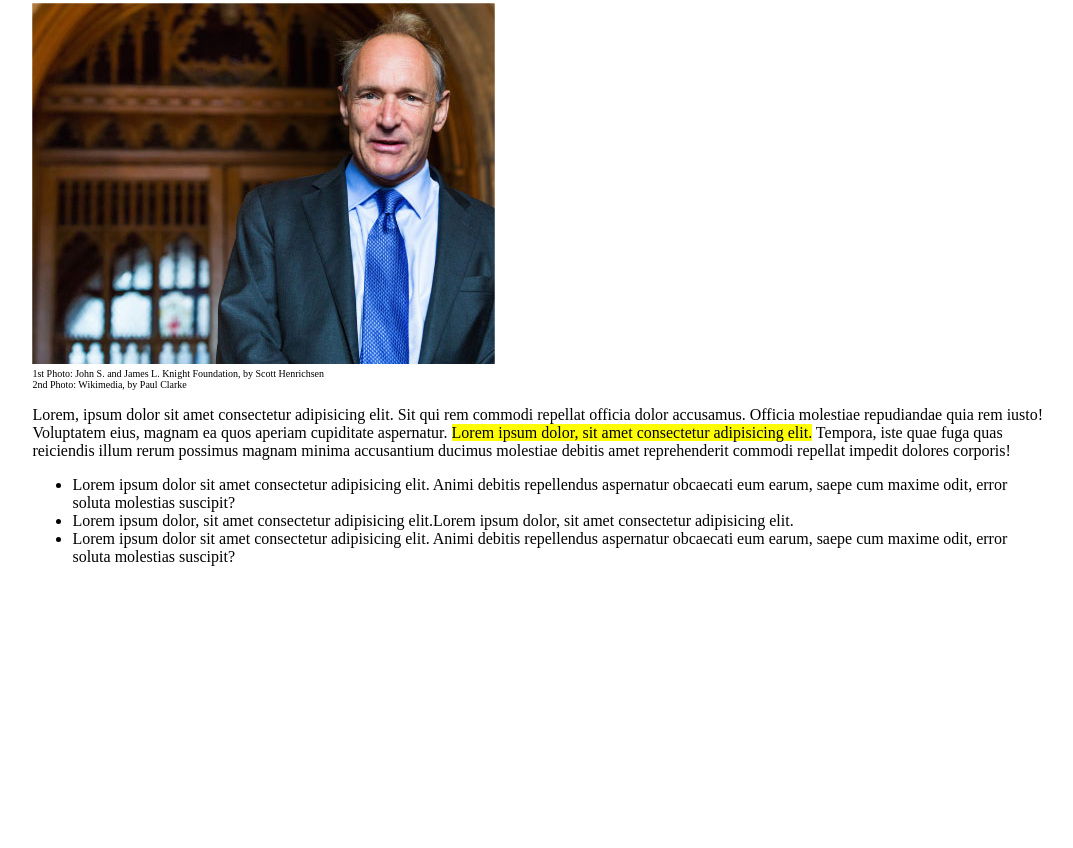
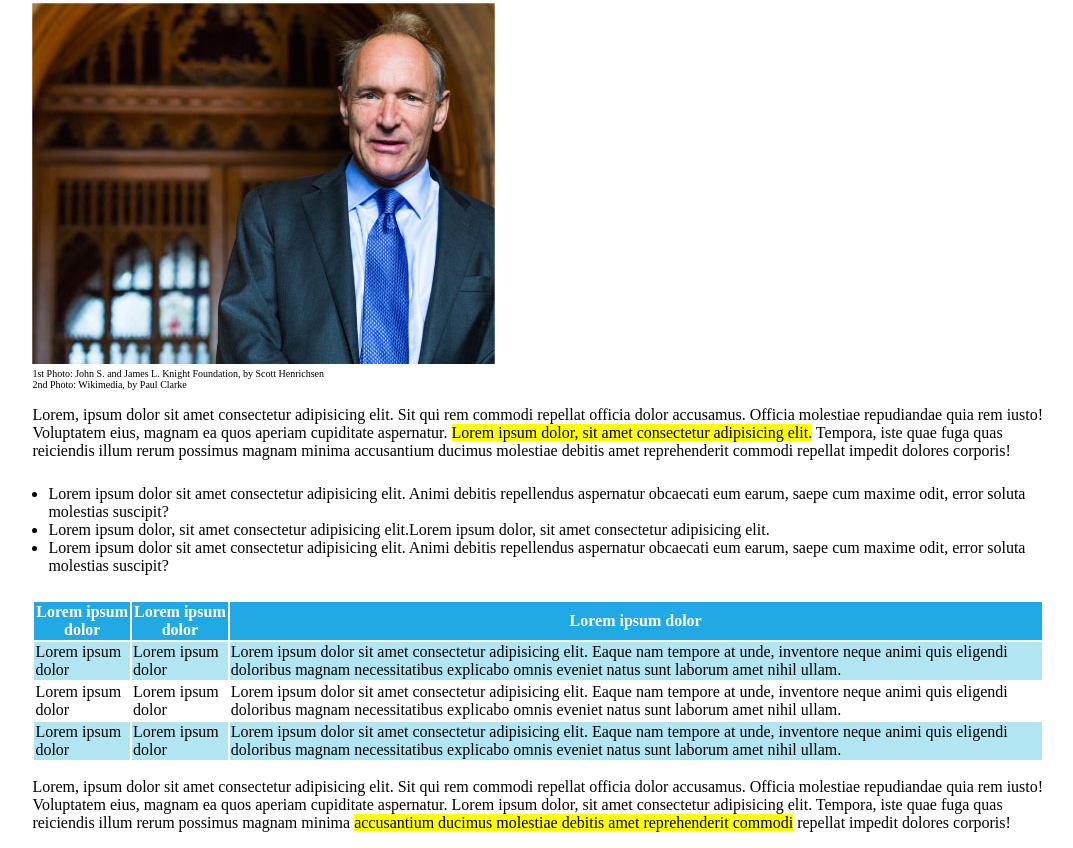
Before and after one commit to MarcoBagnasco/html-css-booleaner, a website: page index.html in a window 1280 px wide. Shown: the part 644-1492 px from the top of the page, without its empty margins (102-1175 px from the left). Before the commit the page ends 1226 px from the top, so only its background shows below. Drawn offline with Linux system fonts and the light colour scheme.

Commit message:
add table

```diff
--- a/css/style.css
+++ b/css/style.css
@@ -35,6 +35,22 @@ figcaption{
   font-size: 10px;
 }
 
+ul{
+  padding:0;
+  margin:25px 16px;
+}
+ /* TABLE */
+table{
+  width: 100%;
+}
+thead{
+  background-color: #20a9e5;
+  color: white;
+}
+.odd-row{
+  background-color: #b1e5f2;
+}
+
 /* TEXT COLORS */
 .gray-text{
   color:gray;
--- a/index.html
+++ b/index.html
@@ -38,11 +38,41 @@
         <!-- CENTRAL SECT.-->
         <section>
           <p>Lorem, ipsum dolor sit amet consectetur adipisicing elit. Sit qui rem commodi repellat officia dolor accusamus. Officia molestiae repudiandae quia rem iusto! Voluptatem eius, magnam ea quos aperiam cupiditate aspernatur. <span class="highlighted">Lorem ipsum dolor, sit amet consectetur adipisicing elit.</span> Tempora, iste quae fuga quas reiciendis illum rerum possimus magnam minima accusantium ducimus molestiae debitis amet reprehenderit commodi repellat impedit dolores corporis!</p>
+
           <ul>
             <li>Lorem ipsum dolor sit amet consectetur adipisicing elit. Animi debitis repellendus aspernatur obcaecati eum earum, saepe cum maxime odit, error soluta molestias suscipit?</li>
             <li>Lorem ipsum dolor, sit amet consectetur adipisicing elit.Lorem ipsum dolor, sit amet consectetur adipisicing elit.</li>
             <li>Lorem ipsum dolor sit amet consectetur adipisicing elit. Animi debitis repellendus aspernatur obcaecati eum earum, saepe cum maxime odit, error soluta molestias suscipit?</li>
           </ul>
+
+          <table>
+            <thead>
+              <tr>
+                <th>Lorem ipsum dolor</th>
+                <th>Lorem ipsum dolor</th>
+                <th>Lorem ipsum dolor</th>
+              </tr>
+            </thead>
+            <tbody>
+              <tr class="odd-row">
+                <td>Lorem ipsum dolor</td>
+                <td>Lorem ipsum dolor</td>
+                <td>Lorem ipsum dolor sit amet consectetur adipisicing elit. Eaque nam tempore at unde, inventore neque animi quis eligendi doloribus magnam necessitatibus explicabo omnis eveniet natus sunt laborum amet nihil ullam.</td>
+              </tr>
+              <tr>
+                  <td>Lorem ipsum dolor</td>
+                  <td>Lorem ipsum dolor</td>
+                  <td>Lorem ipsum dolor sit amet consectetur adipisicing elit. Eaque nam tempore at unde, inventore neque animi quis eligendi doloribus magnam necessitatibus explicabo omnis eveniet natus sunt laborum amet nihil ullam.</td>
+              </tr>
+              <tr class="odd-row">
+                  <td>Lorem ipsum dolor</td>
+                  <td>Lorem ipsum dolor</td>
+                  <td>Lorem ipsum dolor sit amet consectetur adipisicing elit. Eaque nam tempore at unde, inventore neque animi quis eligendi doloribus magnam necessitatibus explicabo omnis eveniet natus sunt laborum amet nihil ullam.</td>
+              </tr>
+            </tbody>
+          </table>
+
+          <p>Lorem, ipsum dolor sit amet consectetur adipisicing elit. Sit qui rem commodi repellat officia dolor accusamus. Officia molestiae repudiandae quia rem iusto! Voluptatem eius, magnam ea quos aperiam cupiditate aspernatur. Lorem ipsum dolor, sit amet consectetur adipisicing elit. Tempora, iste quae fuga quas reiciendis illum rerum possimus magnam minima <span class="highlighted">accusantium ducimus molestiae debitis amet reprehenderit commodi</span> repellat impedit dolores corporis!</p>
         </section>
       </main>
     </div>
```
